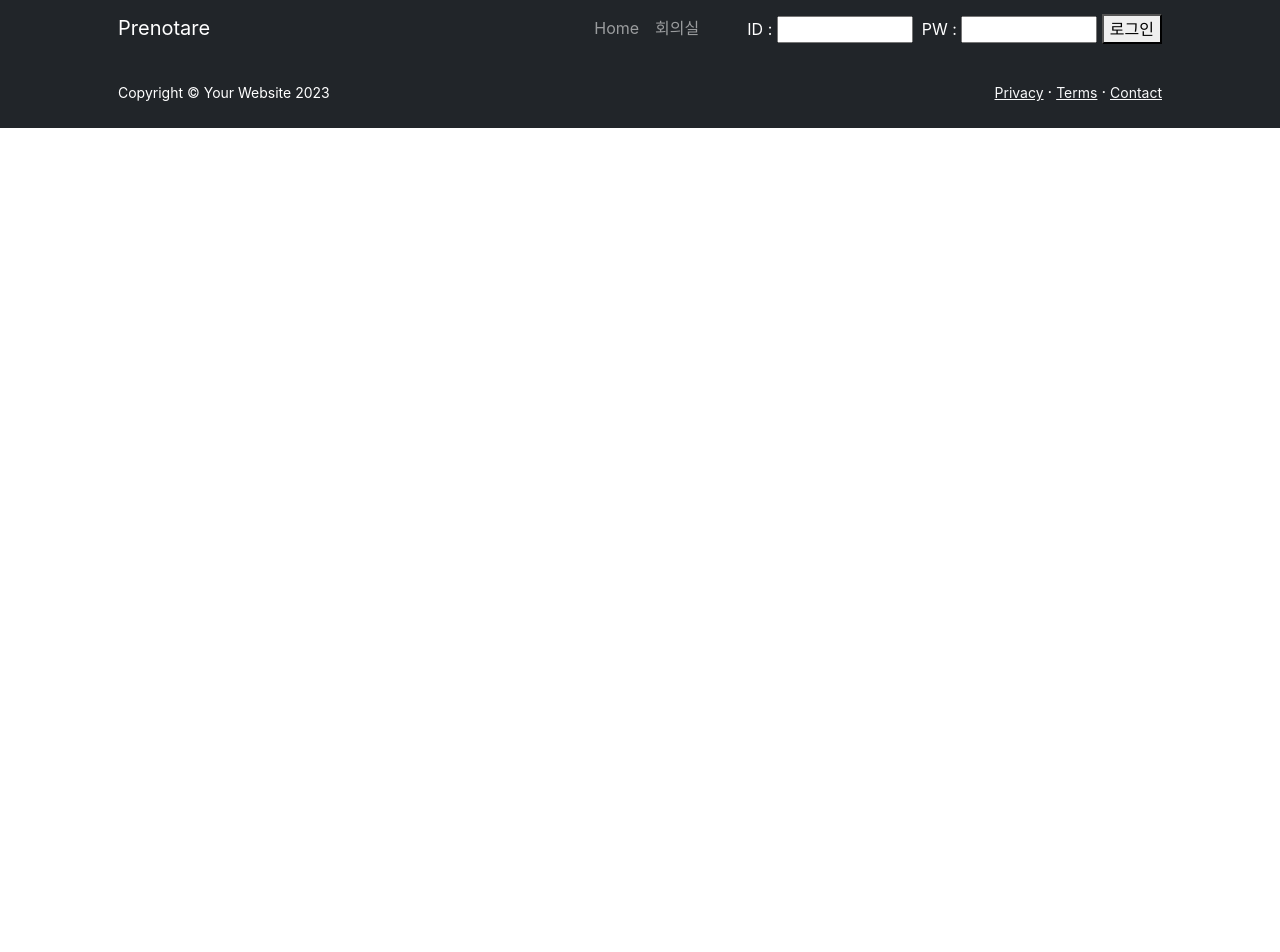
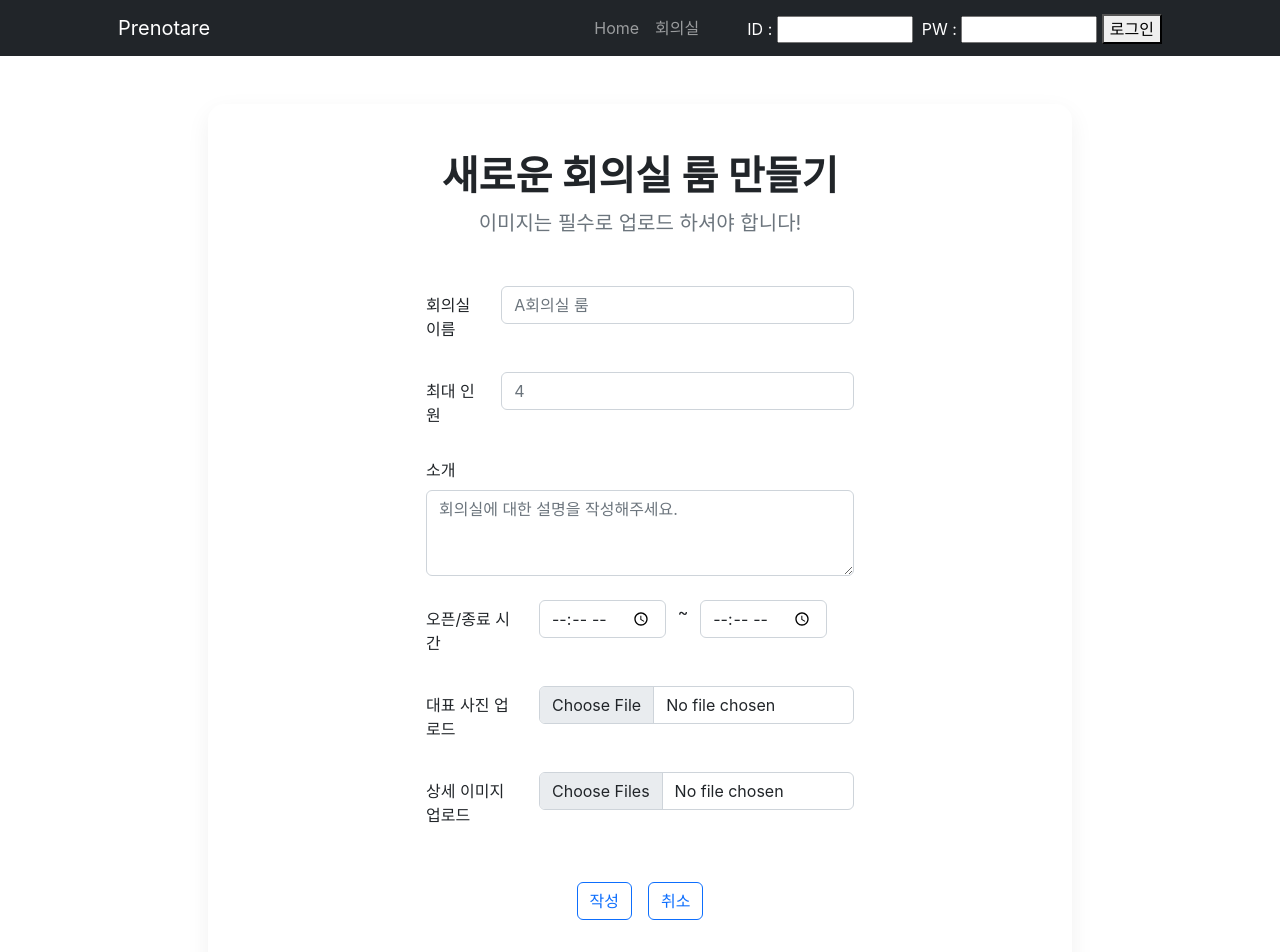
Before and after one commit to dongdongsw/Prenotare-Frontend, a React (Create React App) app: page /room/insert in a window 1280 px wide. Shown: the top 952 px of the page. Before the commit the page ends 800 px from the top, so only its background shows below. Built offline with nearby package versions, Linux system fonts and the light colour scheme.

Commit message:
룸 게시글 등록 개발 중

```diff
--- a/src/App.tsx
+++ b/src/App.tsx
@@ -6,6 +6,7 @@ import Footer from './components/layout/Footer';
 import {BrowserRouter as Router, Routes, Route} from 'react-router-dom';
 import RoomList from "./components/room/RoomList";
 import RoomDetail from "./components/room/RoomDetail";
+import RoomInsert from "./components/room/RoomInsert";
 
 function App() {
   return (
@@ -18,6 +19,7 @@ function App() {
                 <Route path="/" element={<Home />}/>
                 <Route path="/room/list" element={<RoomList />}/>
                 <Route path="/room/detail/:no" element={<RoomDetail />}/>
+                <Route path="/room/insert" element={<RoomInsert />}/>
             </Route>
         </Routes>
         <Footer />
--- /dev/null
+++ b/src/components/room/RoomInsert.tsx
@@ -0,0 +1,152 @@
+import {Fragment, useRef, useState} from "react";
+import {RoomItem, RoomData} from "../../commons/commonsData";
+import {useQuery, useMutation} from "@tanstack/react-query";
+import apiClient from "../../http-commons";
+
+function RoomInsert() {
+    const [name, setName] = useState<string>("");
+    const [personnel, setPersonnel] = useState<string>("");
+    const [content, setContent] = useState<string>("");
+    const [opentime, setOpentime] = useState<string>("");
+    const [closetime, setClosetime] = useState<string>("");
+    const [thumbnail, setThumbnail] = useState<File | null>(null);
+    const [imageList, setImageList] = useState<File[]>([]);
+
+    const nameRef = useRef<HTMLInputElement>(null);
+    const personnelRef = useRef<HTMLInputElement>(null);
+    const contentRef = useRef<HTMLTextAreaElement>(null);
+    const opentimeRef = useRef<HTMLInputElement>(null);
+    const closetimeRef = useRef<HTMLInputElement>(null);
+    const thumbnailRef = useRef<HTMLInputElement>(null);
+    const imageListRef = useRef<HTMLInputElement>(null);
+
+    const {mutate:RoomInsert} = useMutation({
+        mutationFn: async () => {
+            const res = await apiClient.post(`/room/insert`, {
+                name,
+                personnel,
+                content,
+                opentime,
+                closetime
+            });
+            return res;
+        }
+    })
+
+    // 이벤트 처리
+    const insert=():void=>{
+        if(!name.trim()){
+            return nameRef.current?.focus();
+        }
+        if(!personnel.trim()){
+            return personnelRef.current?.focus();
+        }
+        if(!content.trim()){
+            return contentRef.current?.focus();
+        }
+        if(!opentime.trim()){
+            return opentimeRef.current?.focus();
+        }
+        if(!closetime.trim()){
+            return closetimeRef.current?.focus();
+        }
+        if(!thumbnail){
+            return thumbnailRef.current?.focus();
+        }
+        if(!imageList){
+            return imageListRef.current?.focus();
+        }
+        RoomInsert()
+    }
+
+    return(
+        <Fragment>
+            <section className="py-5 ">
+                <div className="container px-5 col-md-9">
+                    <div className="rounded-4 py-5 px-4 px-md-5 mb-2" style={{"backgroundColor":"#fff", "borderRadius":"15px", "boxShadow":"0 8px 24px rgba(0,0,0,0.06)"}}>
+                        <div className="text-center mb-5">
+
+                            <h1 className="fw-bolder">새로운 회의실 룸 만들기</h1>
+                            <p className="lead fw-normal text-muted mb-0">이미지는 필수로 업로드 하셔야 합니다!</p>
+                        </div>
+                        <div className="row gx-5 justify-content-center">
+                            <div className="col-lg-8 col-xl-7">
+                                <form id="contactForm" data-sb-form-api-token="API_TOKEN">
+
+                                    <div className="mb-4 row">
+                                        <label htmlFor="inputPassword" className="col-sm-2 col-form-label">회의실 이름</label>
+                                        <div className="col-sm-10">
+                                            <input type="text" className="form-control" id="inputPassword" placeholder="A회의실 룸"
+                                                ref={nameRef} onChange={(e)=>setName(e.target.value)}/>
+                                        </div>
+                                    </div>
+                                    <div className="mb-4 row">
+                                        <label htmlFor="inputPassword" className="col-sm-2 col-form-label">최대 인원</label>
+                                        <div className="col-sm-10">
+                                            <input type="number" className="form-control" id="inputPassword" placeholder="4"
+                                                ref={personnelRef} onChange={(e)=>{setPersonnel(e.target.value)}}/>
+                                        </div>
+                                    </div>
+                                    <div className="mb-4">
+                                        <label htmlFor="exampleFormControlInput1" className="form-label">소개</label>
+                                        <textarea className="form-control" id="exampleFormControlTextarea1" ref={contentRef}
+                                                  rows={3} placeholder="회의실에 대한 설명을 작성해주세요." onChange={(e) => setContent(e.target.value)}></textarea>
+                                    </div>
+                                    <div className="mb-4 row">
+                                        <label htmlFor="inputPassword" className="col-sm-3 col-form-label">오픈/종료 시간</label>
+                                        <div className="col-sm-4">
+                                            <input type="time" className="form-control" id="inputPassword" placeholder="4"
+                                                ref={opentimeRef} onChange={e => setOpentime(e.target.value)}/>
+                                        </div>
+                                        ~
+                                        <div className="col-sm-4">
+                                            <input type="time" className="form-control" id="inputPassword" placeholder="4"
+                                                ref={closetimeRef} onChange={(e)=> setClosetime(e.target.value)}/>
+                                        </div>
+                                    </div>
+                                    <div className="mb-4 row">
+                                        <label htmlFor="formFile" className="col-form-label col-sm-3">대표 사진 업로드</label>
+                                        <div className="col-sm-9">
+                                            <input className="form-control" type="file" id="formFile" ref={thumbnailRef}
+                                                onChange={
+                                                    (e)=> {
+                                                        if (e.target.files) {
+                                                            setThumbnail(e.target.files[0])
+                                                        }
+                                                    }
+                                                }
+                                            />
+
+                                        </div>
+                                    </div>
+                                    <div className="mb-4 row">
+                                        <label htmlFor="formFile" className="col-form-label col-sm-3">상세 이미지 업로드</label>
+                                        <div className="col-sm-9">
+                                            <input className="form-control" type="file" id="formFileMultiple" multiple ref={imageListRef}
+                                                onChange={
+                                                    (e)=> {
+                                                        if(e.target.files){
+                                                            setImageList(Array.from(e.target.files))
+                                                        }
+                                                    }
+                                                }
+                                            />
+                                        </div>
+                                    </div>
+                                </form>
+                                <div className="d-grid gap-3 d-md-flex justify-content-md-center m-5">
+                                    <button type="button" className="btn btn-outline-primary" onClick={insert}>작성</button>
+                                    <button type="button" className="btn btn-outline-primary">취소</button>
+                                </div>
+                            </div>
+                        </div>
+                    </div>
+
+                </div>
+            </section>
+
+        </Fragment>
+    )
+}
+
+export default RoomInsert;
```
Also changed, not shown: src/components/room/RoomList.tsx (+20 -12 lines).
